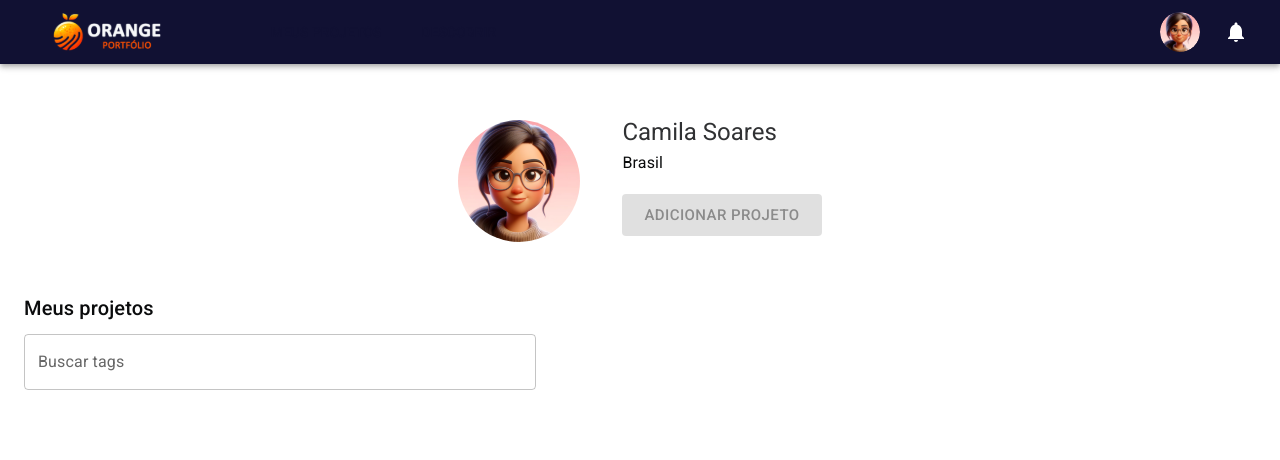
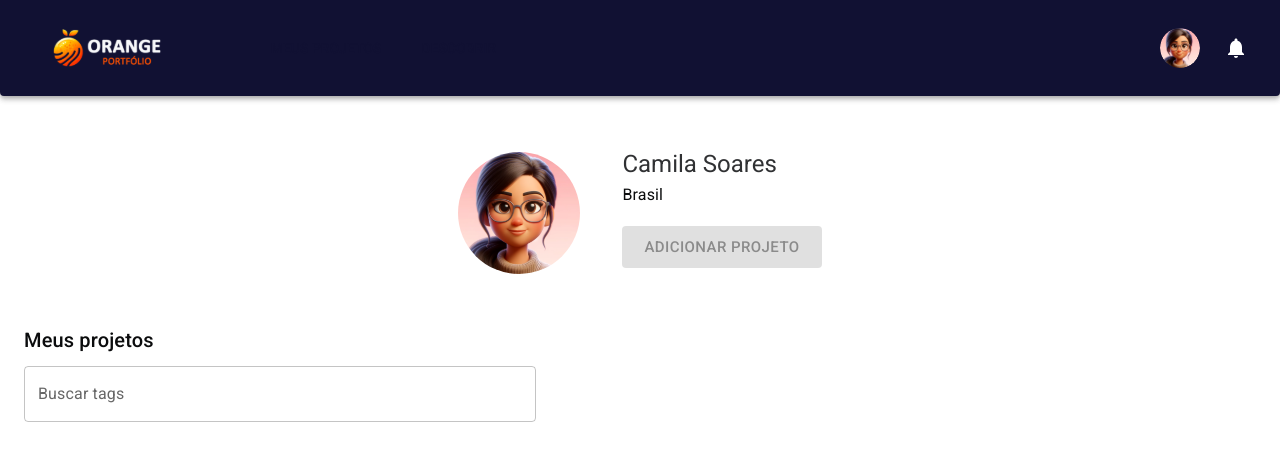
Before and after one commit to lufedev/orange-portfolio, a Next.js app in the folder my-app/: page / in a window 1280 px wide. Shown: the top 460 px of the page. Built offline with nearby package versions, Linux system fonts and the light colour scheme.

Commit message:
ajust header

```diff
--- a/my-app/src/app/components/Header.tsx
+++ b/my-app/src/app/components/Header.tsx
@@ -74,8 +74,8 @@ export default function Header({ user }: UserProps) {
 
   return (
     <ThemeProvider theme={MainTheme}>
-      <AppBar position="static" color="primary">
-        <Container maxWidth="xl">
+      <AppBar position="static" color="primary" className="rounded-b">
+        <Container maxWidth="xl" className="py-3 px-6 md:py-4 md:px-8">
           <Toolbar disableGutters>
             {isMobile ? (
               <Box sx={{ flexGrow: 1, display: { xs: 'flex', md: 'none' } }}>
--- a/my-app/src/app/reset.css
+++ b/my-app/src/app/reset.css
@@ -65,9 +65,25 @@ h6 {
 
 /*
   10. Reset SnackBar Component
+  11. Reset Header Component
 */
+
+/* Reset SnackBar Component */
 @media (min-width: 600px) {
   .MuiSnackbar-root {
     transform: translateX(0);
   }
 }
+
+/* Header Component */
+@media (min-width: 640px) {
+  .MuiContainer-root {
+    padding-left: 16px;
+    padding-right: 16px;
+  }
+}
+@media (min-width: 640px) {
+  .MuiToolbar-root {
+    min-height: 56px;
+  }
+}
```
Also changed, not shown: 1 other file (tests, documents, lock files or other folders).
